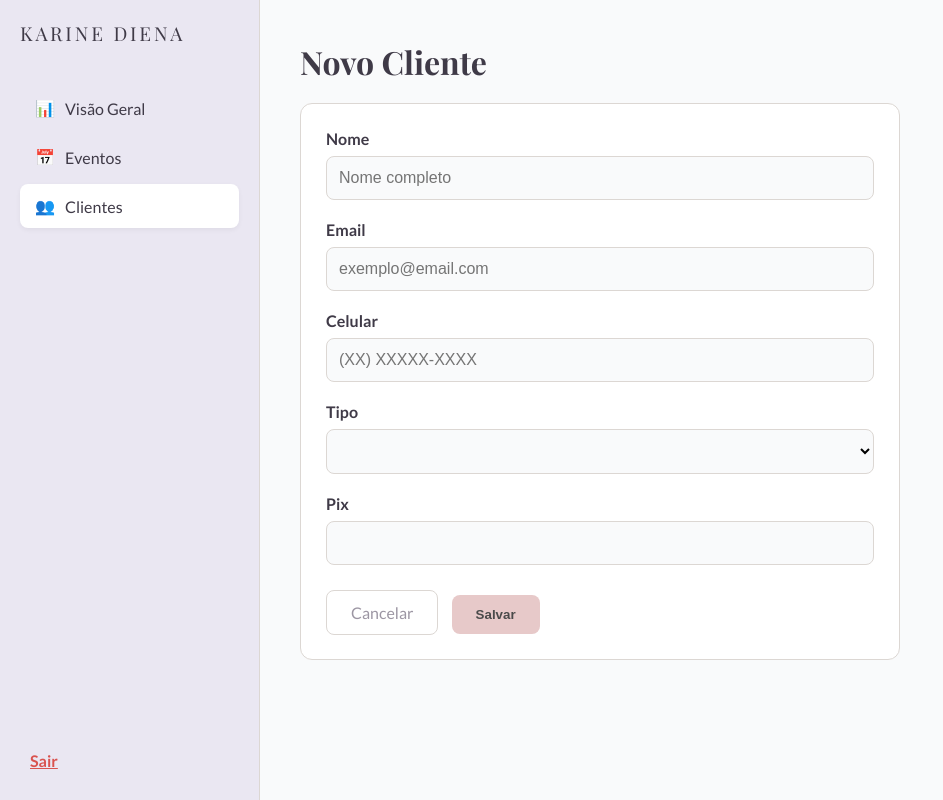
After one commit to jmcardoso18/PI-2-2025-3-semestre, a Django app: page /dashboard/clientes/novo/ in a window 1280 px wide. The commit adds this page. Shown: the whole page, without its empty margins (0-943 px from the left). Run offline with Django 5.2, Linux system fonts and the light colour scheme; the visitor is signed in with stand-in values (Sample User, id 1); lists and menus that the app fills with data are empty.

Commit message:
Feat: CRUD Completo de Clientes e Eventos (Fim da Sprint 1)

```diff
--- /dev/null
+++ b/core/forms.py
@@ -0,0 +1,32 @@
+from django import forms
+from .models import Usuario
+from .models import Usuario, Evento
+
+class ClienteForm(forms.ModelForm):
+    class Meta:
+        model = Usuario
+        fields = ['nome', 'email', 'celular', 'tipo', 'pix']
+        widgets = {
+            'nome': forms.TextInput(attrs={'class': 'form-input', 'placeholder': 'Nome completo'}),
+            'email': forms.EmailInput(attrs={'class': 'form-input', 'placeholder': 'exemplo@email.com'}),
+            'celular': forms.TextInput(attrs={'class': 'form-input', 'placeholder': '(XX) XXXXX-XXXX'}),
+            'tipo': forms.Select(attrs={'class': 'form-select'}),
+            'pix': forms.TextInput(attrs={'class': 'form-input'}),
+        }
+
+class EventoForm(forms.ModelForm):
+    class Meta:
+        model = Evento
+        fields = ['usuario', 'nome', 'data', 'local', 'tipo', 'convidados']
+        widgets = {
+            'usuario': forms.Select(attrs={'class': 'form-select'}),
+            'nome': forms.TextInput(attrs={'class': 'form-input', 'placeholder': 'Ex: Casamento Maria e João'}),
+            'data': forms.DateInput(attrs={'class': 'form-input', 'type': 'date'}), # Calendário
+            'local': forms.TextInput(attrs={'class': 'form-input', 'placeholder': 'Nome do Salão/Igreja'}),
+            'tipo': forms.TextInput(attrs={'class': 'form-input', 'placeholder': 'Ex: Casamento, 15 anos'}),
+            'convidados': forms.TextInput(attrs={'class': 'form-input', 'placeholder': 'Qtd. Estimada'}),
+        }
+
+    # Filtra apenas usuários do tipo 'cliente'
+    def __init__(self, *args, **kwargs):
+        super(EventoForm, self).__init__(*args, **kwargs)
--- /dev/null
+++ b/core/templates/core/base_dashboard.html
@@ -0,0 +1,190 @@
+<!DOCTYPE html>
+<html lang="pt-br">
+<head>
+    <meta charset="UTF-8">
+    <meta name="viewport" content="width=device-width, initial-scale=1.0">
+    <title>Painel - Karine Diena</title>
+    <link href="https://fonts.googleapis.com/css2?family=Playfair+Display:wght@400;700&family=Lato:wght@400;700&display=swap" rel="stylesheet">
+
+    <style>
+        /* --- PALETA DE CORES TONS PASTÉIS --- */
+        :root {
+            --bg-main: #F9FAFB;
+            --bg-sidebar: #EAE7F2;
+            --bg-card: #FFFFFF;
+            --text-main: #3F3A47;
+            --text-muted: #9C96A3;
+            --primary: #E7C9C9;
+            --primary-hover: #DAB3B3;
+            --accent: #C7DADO;
+            --border: #DCD7D3;
+        }
+
+        * { margin: 0; padding: 0; box-sizing: border-box; }
+
+        body {
+            font-family: 'Lato', sans-serif;
+            background-color: var(--bg-main);
+            color: var(--text-main);
+            display: flex;
+            min-height: 100vh;
+        }
+
+        /* SIDEBAR */
+        aside {
+            width: 260px;
+            background-color: var(--bg-sidebar);
+            border-right: 1px solid var(--border);
+            display: flex;
+            flex-direction: column;
+            padding: 20px;
+        }
+
+        .logo {
+            font-family: 'Playfair Display', serif;
+            font-size: 1.2rem;
+            letter-spacing: 0.15em;
+            margin-bottom: 40px;
+            color: var(--text-main);
+            text-transform: uppercase;
+        }
+
+        nav a {
+            display: flex;
+            align-items: center;
+            padding: 12px 15px;
+            color: var(--text-main);
+            text-decoration: none;
+            border-radius: 8px;
+            margin-bottom: 5px;
+            transition: 0.3s;
+            font-weight: 500;
+        }
+
+        nav a:hover, nav a.active {
+            background-color: #fff;
+            box-shadow: 0 2px 5px rgba(0,0,0,0.05);
+        }
+
+        nav a span { margin-right: 10px; }
+
+        .logout-btn {
+            margin-top: auto;
+            border: none;
+            background: none;
+            color: #d9534f;
+            cursor: pointer;
+            padding: 10px;
+            text-align: left;
+            font-weight: bold;
+        }
+
+        /* MAIN CONTENT */
+        main {
+            flex: 1;
+            padding: 40px;
+            overflow-y: auto;
+        }
+
+        header { margin-bottom: 40px; }
+        h1 { font-family: 'Playfair Display', serif; font-size: 2rem; margin-bottom: 5px; }
+        .subtitle { color: var(--text-muted); }
+
+        /* CARDS GRID */
+        .grid {
+            display: grid;
+            grid-template-columns: repeat(auto-fill, minmax(300px, 1fr));
+            gap: 20px;
+        }
+
+        .card {
+            background-color: var(--bg-card);
+            border: 1px solid var(--border);
+            border-radius: 12px;
+            padding: 25px;
+            transition: transform 0.2s, box-shadow 0.2s;
+        }
+
+        .card:hover {
+            transform: translateY(-3px);
+            box-shadow: 0 10px 20px rgba(0,0,0,0.05);
+        }
+
+        .badge {
+            background-color: var(--accent);
+            color: #2c3e50;
+            padding: 4px 10px;
+            border-radius: 20px;
+            font-size: 0.75rem;
+            text-transform: uppercase;
+            font-weight: bold;
+            display: inline-block;
+            margin-bottom: 15px;
+        }
+
+        .card h3 { font-size: 1.2rem; margin-bottom: 10px; }
+
+        .card-info {
+            color: var(--text-muted);
+            font-size: 0.9rem;
+            margin-bottom: 20px;
+            display: flex;
+            flex-direction: column;
+            gap: 5px;
+        }
+
+        .btn-details {
+            display: block;
+            width: 100%;
+            padding: 10px;
+            background-color: var(--primary);
+            color: #4a4a4a;
+            text-align: center;
+            text-decoration: none;
+            border-radius: 6px;
+            font-weight: bold;
+            transition: background 0.3s;
+        }
+
+        .btn-details:hover {
+            background-color: var(--primary-hover);
+        }
+
+        .empty-state {
+            grid-column: 1 / -1;
+            text-align: center;
+            padding: 50px;
+            color: var(--text-muted);
+            background: #fff;
+            border-radius: 10px;
+            border: 1px dashed var(--border);
+        }
+    </style>
+</head>
+<body>
+
+    <aside>
+        <div class="logo">Karine Diena</div>
+        <nav>
+            <a href="{% url 'dashboard' %}" class="{% if request.resolver_match.url_name == 'dashboard' %}active{% endif %}">
+                <span>📊</span> Visão Geral
+            </a>
+
+            <a href="{% url 'evento_lista' %}" class="{% if 'eventos' in request.path %}active{% endif %}">
+                <span>📅</span> Eventos
+            </a>
+
+            <a href="{% url 'cliente_lista' %}" class="{% if 'clientes' in request.path %}active{% endif %}">
+                <span>👥</span> Clientes
+            </a>
+        </nav>
+        <a href="/admin/logout/" class="logout-btn">Sair</a>
+    </aside>
+
+    <main>
+        {% block content %}
+        {% endblock %}
+    </main>
+
+</body>
+</html>
--- /dev/null
+++ b/core/templates/core/cliente_form.html
@@ -0,0 +1,43 @@
+{% extends 'core/base_dashboard.html' %}
+
+{% block content %}
+<style>
+    .form-group { margin-bottom: 20px; }
+    .form-group label { display: block; margin-bottom: 8px; color: var(--text-main); font-weight: bold; }
+    .form-input, .form-select {
+        width: 100%; padding: 12px; border: 1px solid var(--border);
+        border-radius: 8px; background: var(--bg-main); font-size: 1rem;
+    }
+    .btn-save {
+        background-color: var(--primary); color: #4a4a4a; font-weight: bold;
+        padding: 12px 24px; border: none; border-radius: 8px; cursor: pointer;
+    }
+    .btn-cancel {
+        background-color: transparent; border: 1px solid var(--border);
+        padding: 12px 24px; border-radius: 8px; text-decoration: none; color: var(--text-muted); margin-right: 10px;
+    }
+</style>
+
+<h1>{{ titulo }}</h1>
+
+<div class="card" style="max-width: 600px; margin-top: 20px;">
+    <form method="POST">
+        {% csrf_token %}
+
+        {% for field in form %}
+        <div class="form-group">
+            <label>{{ field.label }}</label>
+            {{ field }}
+            {% if field.errors %}
+                <small style="color: red;">{{ field.errors.0 }}</small>
+            {% endif %}
+        </div>
+        {% endfor %}
+
+        <div style="margin-top: 30px;">
+            <a href="{% url 'cliente_lista' %}" class="btn-cancel">Cancelar</a>
+            <button type="submit" class="btn-save">Salvar</button>
+        </div>
+    </form>
+</div>
+{% endblock %}
--- a/core/urls.py
+++ b/core/urls.py
@@ -1,5 +1,10 @@
 from django.urls import path
 from .views import lista_servicos, login_react_session, dashboard
+from .views import (
+    lista_servicos, login_react_session, dashboard,
+    cliente_lista, cliente_novo, cliente_editar, cliente_deletar,
+    evento_lista, evento_novo, evento_editar, evento_deletar
+)
 
 urlpatterns = [
     # --- APIs para o Front-end (React) ---
@@ -8,4 +13,16 @@ urlpatterns = [
 
     # --- Área do Cliente (Django Templates) ---
     path('dashboard/', dashboard, name='dashboard'),
+
+    # ROTAS DE CLIENTES
+    path('dashboard/clientes/', cliente_lista, name='cliente_lista'),
+    path('dashboard/clientes/novo/', cliente_novo, name='cliente_novo'),
+    path('dashboard/clientes/editar/<int:id>/', cliente_editar, name='cliente_editar'),
+    path('dashboard/clientes/deletar/<int:id>/', cliente_deletar, name='cliente_deletar'),
+
+    # ROTAS DE EVENTOS
+    path('dashboard/eventos/', evento_lista, name='evento_lista'),
+    path('dashboard/eventos/novo/', evento_novo, name='evento_novo'),
+    path('dashboard/eventos/editar/<int:id>/', evento_editar, name='evento_editar'),
+    path('dashboard/eventos/deletar/<int:id>/', evento_deletar, name='evento_deletar'),
 ]
--- a/core/views.py
+++ b/core/views.py
@@ -4,8 +4,9 @@ from django.http import JsonResponse
 from django.contrib.auth import authenticate, login
 from django.contrib.auth.decorators import login_required
 from django.views.decorators.csrf import csrf_exempt
-
-from .models import Evento, Servico
+from .models import Evento, Servico, Usuario
+from .forms import ClienteForm
+from .forms import ClienteForm, EventoForm
 
 # -------------------------------------------------------------------
 # API: Serviços (Para o Home do React)
@@ -56,3 +57,85 @@ def dashboard(request):
         'eventos': eventos
     }
     return render(request, 'core/dashboard.html', context)
+
+# --- CRUD DE CLIENTES ---
+
+@login_required(login_url='/admin/login/')
+def cliente_lista(request):
+    # Lista apenas quem é do tipo 'cliente'
+    clientes = Usuario.objects.all()
+    return render(request, 'core/cliente_lista.html', {'clientes': clientes})
+
+@login_required(login_url='/admin/login/')
+def cliente_novo(request):
+    if request.method == 'POST':
+        form = ClienteForm(request.POST)
+        if form.is_valid():
+            form.save()
+            return redirect('cliente_lista')
+    else:
+        form = ClienteForm()
+
+    return render(request, 'core/cliente_form.html', {'form': form, 'titulo': 'Novo Cliente'})
+
+@login_required(login_url='/admin/login/')
+def cliente_editar(request, id):
+    cliente = get_object_or_404(Usuario, id=id)
+    if request.method == 'POST':
+        form = ClienteForm(request.POST, instance=cliente)
+        if form.is_valid():
+            form.save()
+            return redirect('cliente_lista')
+    else:
+        form = ClienteForm(instance=cliente)
+
+    return render(request, 'core/cliente_form.html', {'form': form, 'titulo': 'Editar Cliente'})
+
+@login_required(login_url='/admin/login/')
+def cliente_deletar(request, id):
+    cliente = get_object_or_404(Usuario, id=id)
+    if request.method == 'POST':
+        cliente.delete()
+        return redirect('cliente_lista')
+    return render(request, 'core/cliente_confirmar_delete.html', {'cliente': cliente})
+
+# --- CRUD DE EVENTOS ---
+
+@login_required(login_url='/admin/login/')
+def evento_lista(request):
+    eventos = Evento.objects.all().order_by('data') # Ordenado por data
+    return render(request, 'core/evento_lista.html', {'eventos': eventos})
+
+@login_required(login_url='/admin/login/')
+def evento_novo(request):
+    if request.method == 'POST':
+        form = EventoForm(request.POST)
+        if form.is_valid():
+            form.save()
+            return redirect('evento_lista')
+    else:
+        form = EventoForm()
+
+    return render(request, 'core/evento_form.html', {'form': form, 'titulo': 'Novo Evento'})
+
+@login_required(login_url='/admin/login/')
+def evento_editar(request, id):
+    evento = get_object_or_404(Evento, id=id)
+    if request.method == 'POST':
+        form = EventoForm(request.POST, instance=evento)
+        if form.is_valid():
+            form.save()
+            return redirect('evento_lista')
+    else:
+        form = EventoForm(instance=evento) # Preenche com os dados existentes
+
+    return render(request, 'core/evento_form.html', {'form': form, 'titulo': 'Editar Evento'})
+
+@login_required(login_url='/admin/login/')
+def evento_deletar(request, id):
+    evento = get_object_or_404(Evento, id=id)
+    if request.method == 'POST':
+        evento.delete()
+        return redirect('evento_lista')
+    # Reutiliza o template de confirmação de exclusão de cliente
+    return render(request, 'core/cliente_confirmar_delete.html', {'objeto': evento.nome, 'tipo': 'Evento'})
```
Also changed, not shown: core/templates/core/cliente_lista.html (added, +42 -0 lines), core/templates/core/dashboard.html (+5 -185 lines), core/templates/core/evento_lista.html (added, +36 -0 lines), core/templates/core/evento_form.html (added).
